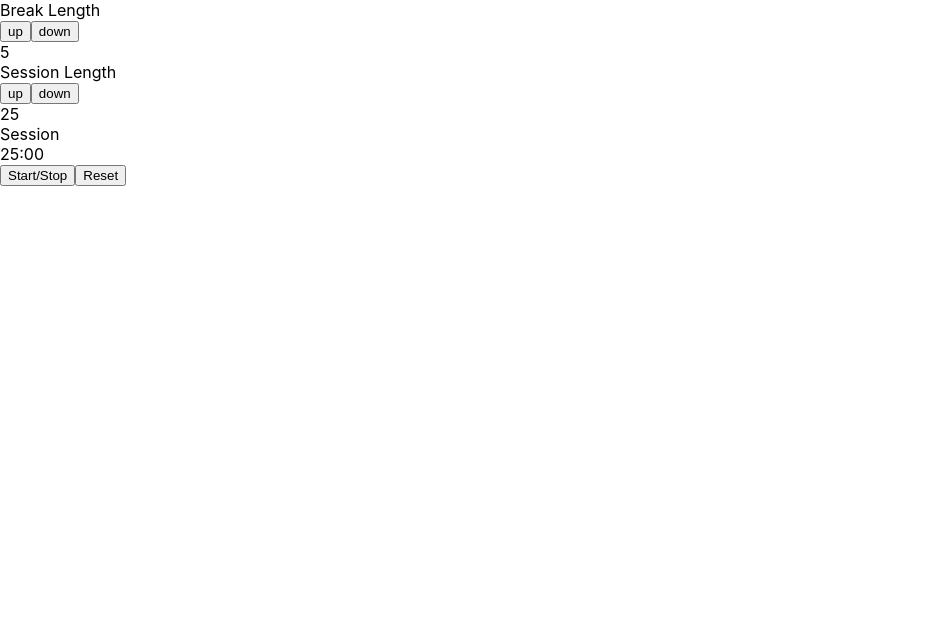
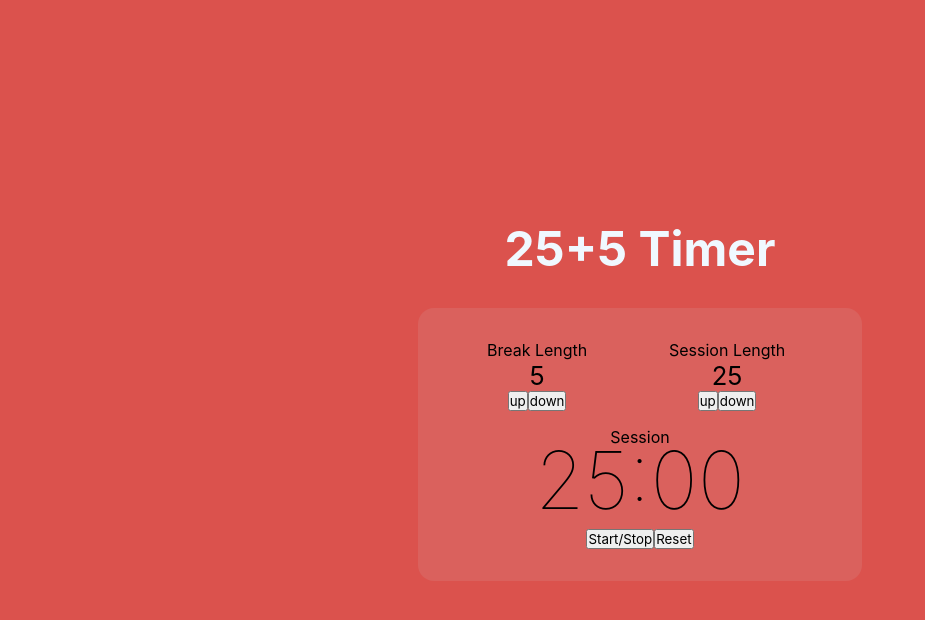
Before and after one commit to sa-pardo/pomodoro-timer, a React (Create React App) app: page / in a window 1280 px wide. Shown: the top 620 px of the page, without its empty margins (0-925 px from the left). Built offline with nearby package versions, Linux system fonts and the light colour scheme.

Commit message:
add styles for entire page

```diff
--- a/src/App.js
+++ b/src/App.js
@@ -72,7 +72,9 @@ function App() {
   }
 
   return (
-    <div>
+    <div id="App">
+      <h1 className="title">25+5 Timer</h1>
+      <div className="pomodoro">
         <TimerLengthControl
           nameID="break"
           title="Break Length"
@@ -88,9 +90,11 @@ function App() {
           decrement={decSession}
         />
 
+        <div className="timer">
           <div id="timer-label">{timerType}</div>
           <div id="time-left">{computeTime()}</div>
-
+        </div>
+        <div className="control">
           <button id="start_stop" onClick={() => setStarted(!started)}>
             Start/Stop
           </button>
@@ -104,20 +108,26 @@ function App() {
             src="https://raw.githubusercontent.com/freeCodeCamp/cdn/master/build/testable-projects-fcc/audio/BeepSound.wav"
           />
         </div>
+      </div>
+    </div>
   );
 }
 
 function TimerLengthControl(props) {
   return (
-    <div className="TimerControl">
-      <div id={props.nameID + "-label"}>{props.title}</div>
+    <div className={"TimerControl " + props.nameID}>
+      <div id={props.nameID + "-label"} className="label">
+        {props.title}
+      </div>
+      <div id={props.nameID + "-length"} className="length">
+        {props.duration}
+      </div>
       <button id={props.nameID + "-increment"} onClick={props.increment}>
         up
       </button>
       <button id={props.nameID + "-decrement"} onClick={props.decrement}>
         down
       </button>
-      <div id={props.nameID + "-length"}>{props.duration}</div>
     </div>
   );
 }
--- a/src/index.css
+++ b/src/index.css
@@ -1,13 +1,93 @@
-body {
+* {
+  padding: 0;
   margin: 0;
-  font-family: -apple-system, BlinkMacSystemFont, 'Segoe UI', 'Roboto', 'Oxygen',
-    'Ubuntu', 'Cantarell', 'Fira Sans', 'Droid Sans', 'Helvetica Neue',
+  font-family: -apple-system, BlinkMacSystemFont, "Segoe UI", "Roboto", "Oxygen",
+    "Ubuntu", "Cantarell", "Fira Sans", "Droid Sans", "Helvetica Neue",
     sans-serif;
   -webkit-font-smoothing: antialiased;
   -moz-osx-font-smoothing: grayscale;
 }
 
-code {
-  font-family: source-code-pro, Menlo, Monaco, Consolas, 'Courier New',
-    monospace;
+#root {
+  background-color: #db524d;
+  width: 100%;
+  height: 100vh;
+  display: flex;
+  justify-content: center;
+  align-items: center;
 }
+
+#App {
+  display: grid;
+  grid-template-areas:
+    "title title"
+    "break session"
+    "timer timer"
+    "control control";
+}
+
+.title {
+  grid-area: title;
+  color: aliceblue;
+  font-size: 3rem;
+  font-weight: bolder;
+  text-align: center;
+  padding-bottom: 30px;
+}
+
+.TimerControl {
+  display: flex;
+  justify-content: center;
+  align-items: center;
+  flex-wrap: wrap;
+}
+
+.label {
+  flex-basis: 100%;
+  text-align: center;
+  font-size: 1rem;
+}
+
+.length {
+  flex-basis: 100%;
+  text-align: center;
+  font-size: 1.6rem;
+}
+
+.break {
+  grid-area: break;
+}
+
+.session {
+  grid-area: session;
+}
+
+.timer {
+  grid-area: timer;
+  padding-top: 1rem;
+  text-align: center;
+}
+
+#timer-label {
+  font-size: 1rem;
+  margin-bottom: -1rem;
+}
+
+#time-left {
+  font-size: 5rem;
+  font-weight: 100;
+}
+
+.control {
+  grid-area: control;
+  margin: auto;
+}
+
+.pomodoro {
+  border: 0px solid black;
+  border-radius: 1rem;
+  display: grid;
+  grid-template-areas: inherit;
+  padding: 2rem;
+  background-color: #da615d;
+}
```
Lines whose indentation alone changed are shown as unchanged.
